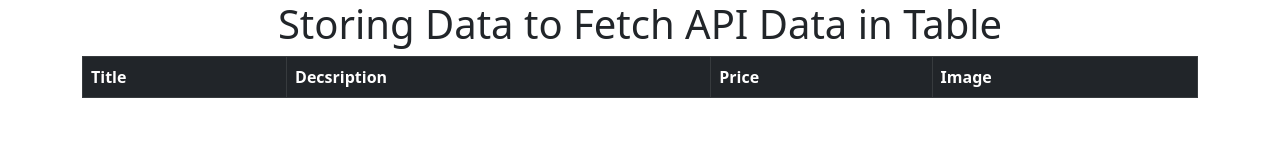
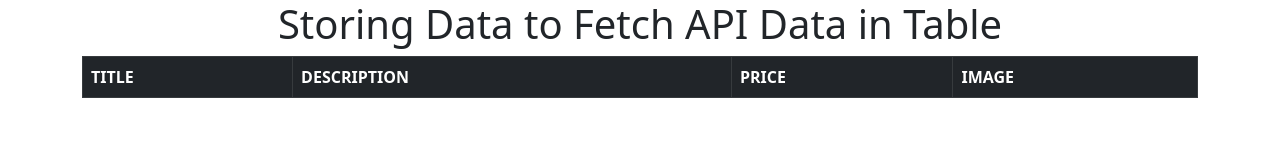
Before and after one commit to Vikas7075/API_Call, a plain HTML site: page index.html in a window 1280 px wide. Drawn offline with nearby package versions, Linux system fonts and the light colour scheme; no server answers.

Commit message:
changes..

```diff
--- a/index.html
+++ b/index.html
@@ -18,10 +18,10 @@
         <table class="table table-bordered">
             <thead class="table-dark">
               <tr>
-                <th scope="col">Title</th>
-                <th scope="col">Decsription</th>
-                <th scope="col">Price</th>
-                <th scope="col">Image</th>
+                <th scope="col">TITLE</th>
+                <th scope="col">DESCRIPTION</th>
+                <th scope="col">PRICE</th>
+                <th scope="col">IMAGE</th>
               </tr>
             </thead>
             <tbody id="table_body">
```
